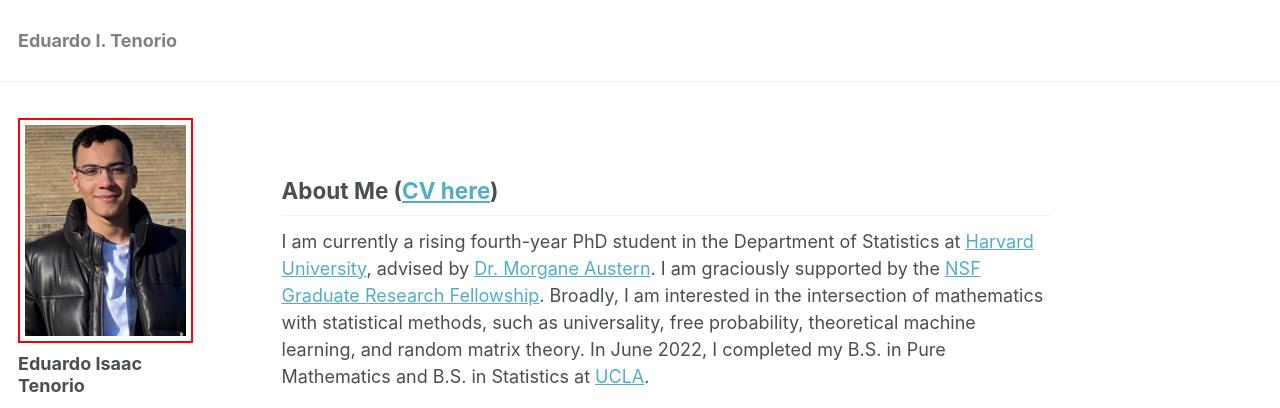
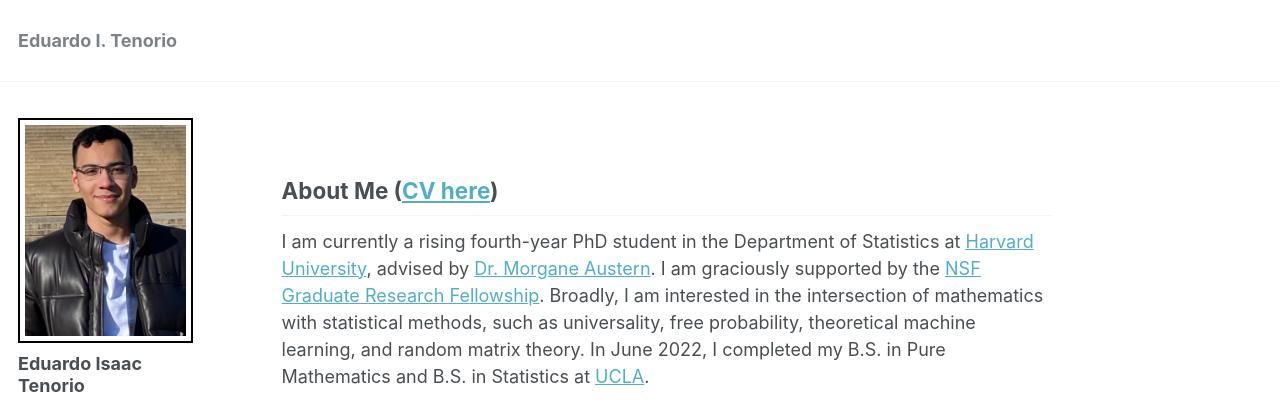
Before and after one commit to edtenorio/edtenorio.github.io, a Jekyll site: the page built from _pages/about.md, in a window 1280 px wide. Shown: the top 408 px of the page. Built offline with Jekyll 4.4.1, drawn with Linux system fonts in a browser that asks for light colours; formulas are drawn with MathJax 3.

Commit message:
Update author-profile.html

```diff
--- a/_includes/author-profile.html
+++ b/_includes/author-profile.html
@@ -10,7 +10,7 @@
     {% if author.avatar contains "://" %}
     	<img src="{{ author.avatar }}" alt="{{ author.name }}">
     {% else %}
-    	<img src="{{ author.avatar | prepend: '/images/' | prepend: base_path }}" style="border-radius: 0; border: 2px solid red;" alt="{{ author.name }}">
+    	<img src="{{ author.avatar | prepend: '/images/' | prepend: base_path }}" style="border-radius: 0; border: 2px solid black;" alt="{{ author.name }}">
     {% endif %}
   </div>
 
```
